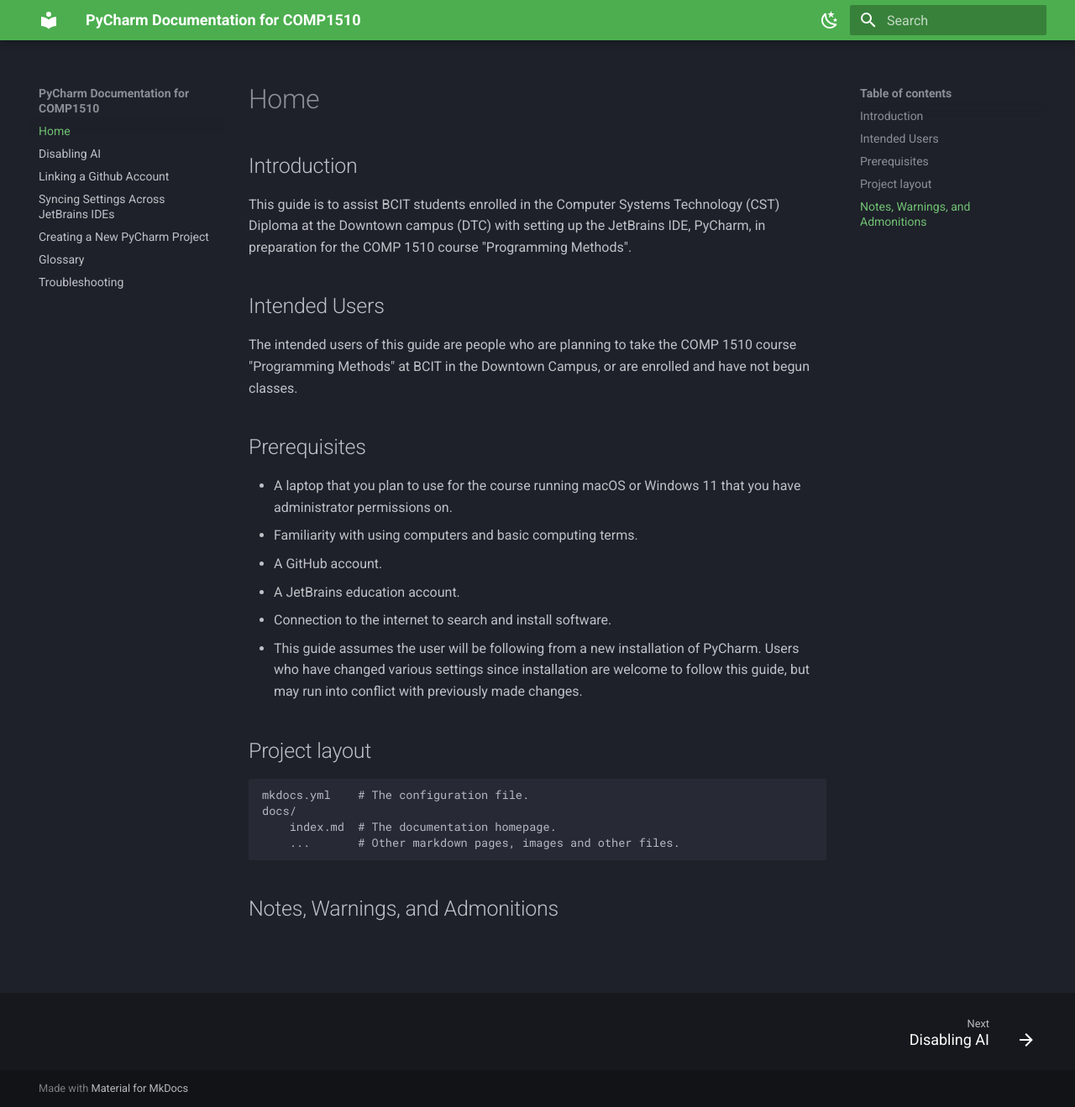
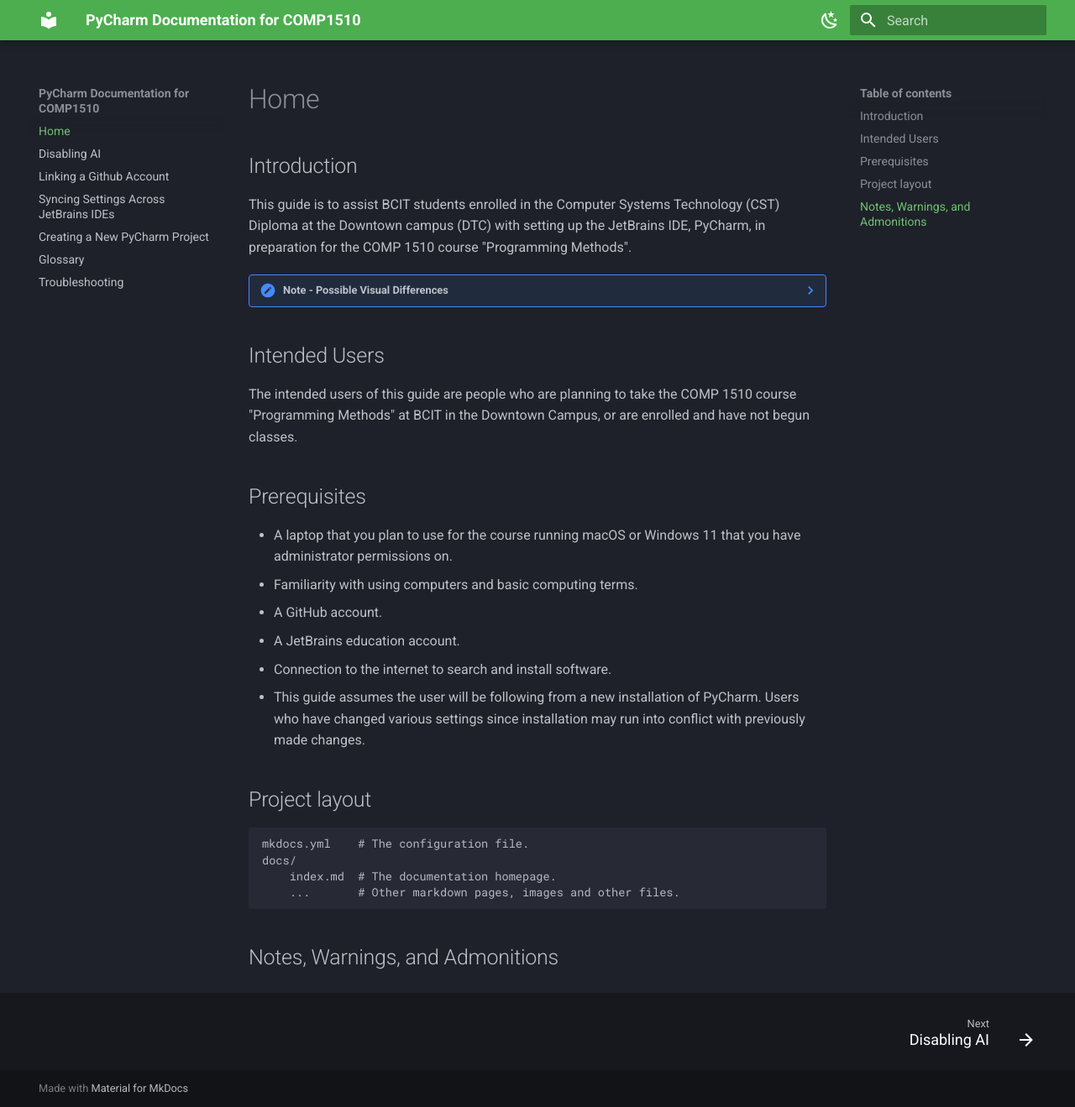
Before and after one commit to farahalterman/mkdocsDemo, an MkDocs documentation site: the page built from docs/index.md, in a window 1280 px wide and 1319 px high. Shown: the whole window at 84% size. Built offline with MkDocs 1.6.1 and Material for MkDocs 9.7.7, drawn with Linux system fonts in a browser that asks for light colours.

```diff
--- a/docs/index.md
+++ b/docs/index.md
@@ -4,6 +4,12 @@
 
 This guide is to assist BCIT students enrolled in the Computer Systems Technology (CST) Diploma at the Downtown campus
 (DTC) with setting up the JetBrains IDE, PyCharm, in preparation for the COMP 1510 course "Programming Methods".
+
+??? note "Note - Possible Visual Differences"
+
+    The images used in this documentation were taken on both macOS and Windows. If your OS version is different or you
+    are on another OS, some minor — system determined — UI elements may look different. These minor differences will not
+    effect the actual tasks that these instructions guide you through.
 
 ## Intended Users
 
@@ -18,7 +24,7 @@ in the Downtown Campus, or are enrolled and have not begun classes.
 * A JetBrains education account.
 * Connection to the internet to search and install software.
 * This guide assumes the user will be following from a new installation of PyCharm. Users who have changed various
-settings since installation are welcome to follow this guide, but may run into conflict with previously made changes.
+settings since installation may run into conflict with previously made changes.
 
 ## Project layout
 
```
